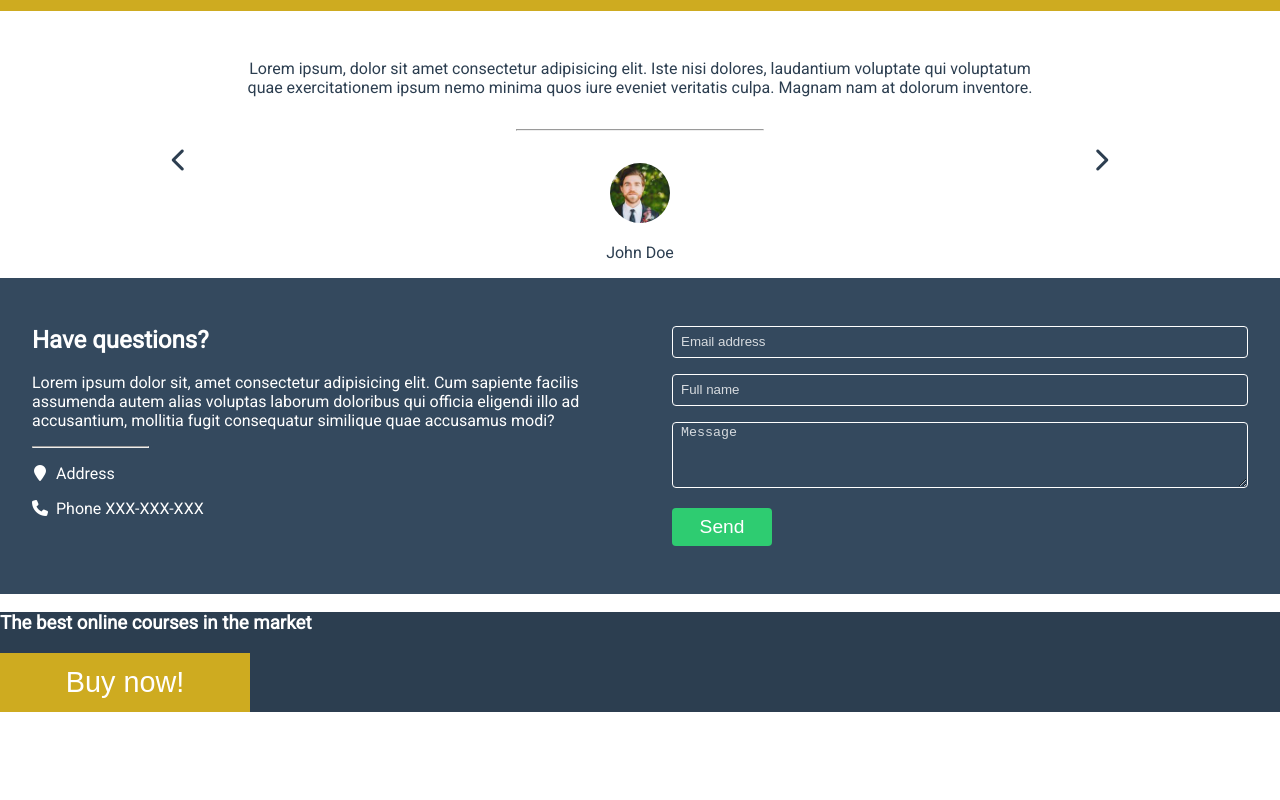
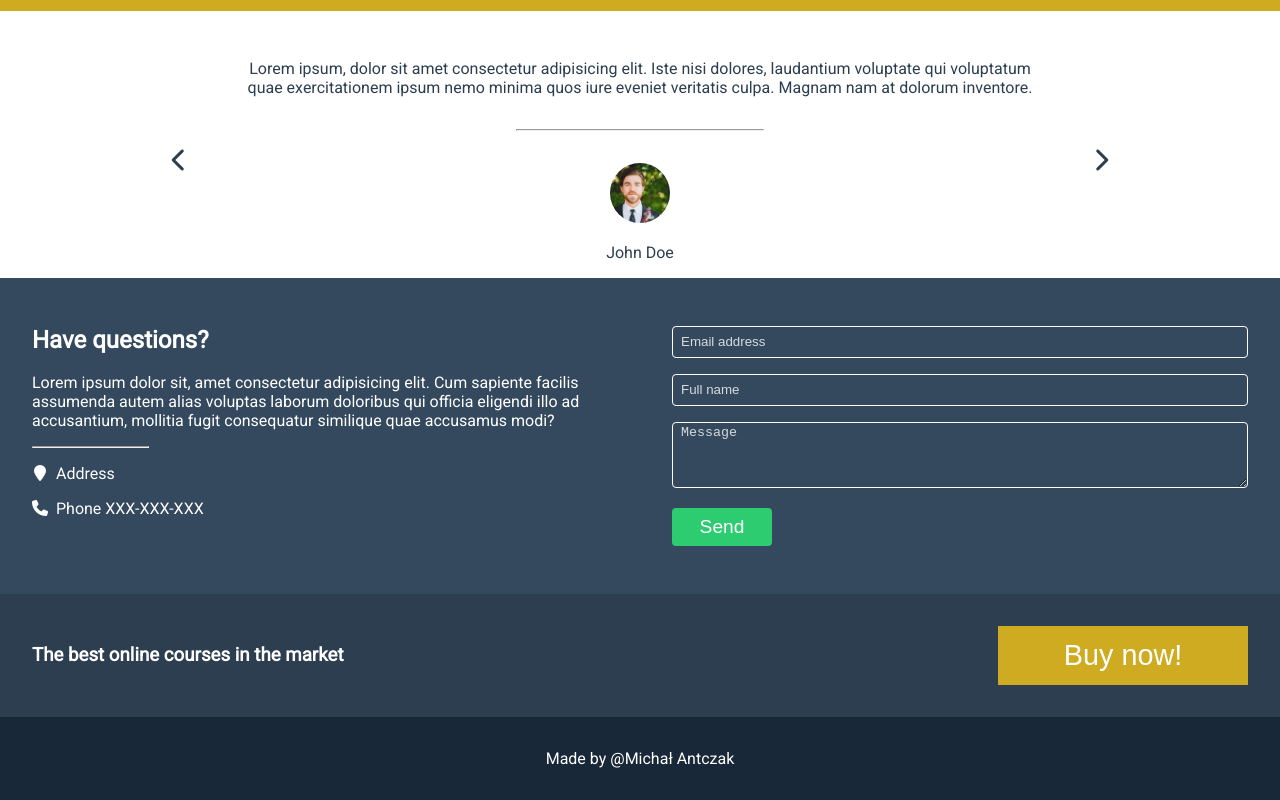
Before and after one commit to bdg-antek/project-0, a plain HTML site: page index.html in a window 1280 px wide. Shown: the part 1124-1924 px from the top of the page. Before the commit the page ends 1836 px from the top, so only its background shows below. Drawn offline with Linux system fonts and the light colour scheme.

Commit message:
Footer styles created

```diff
--- a/css/style.css
+++ b/css/style.css
@@ -277,8 +277,27 @@ a {
 /* FOOTER */
 
 .footer {
+    display: flex;
     color: white;
     background-color: #2c3e50;
+    justify-content: space-between;
+    align-items: center;
+    padding: 2rem;
+}
+
+.footer__header {
+    /* margin: 0; */
 }
 
 /* END OF FOOTER */
+
+/* COPYRIGHT */
+
+.copyright {
+    color: white;
+    background-color: #192838;
+    padding: 2rem;
+    text-align: center;
+}
+
+/* END OF COPYRIGHT */
--- a/index.html
+++ b/index.html
@@ -192,8 +192,12 @@
         </div>
 
         <div class="footer" id="footer">
-            <h3>The best online courses in the market</h3>
+            <h3 class="footer__header">
+                The best online courses in the market
+            </h3>
             <button class="cta-button cta-button--big">Buy now!</button>
         </div>
+
+        <div class="copyright" id="copyright">Made by @Michał Antczak</div>
     </body>
 </html>
```
